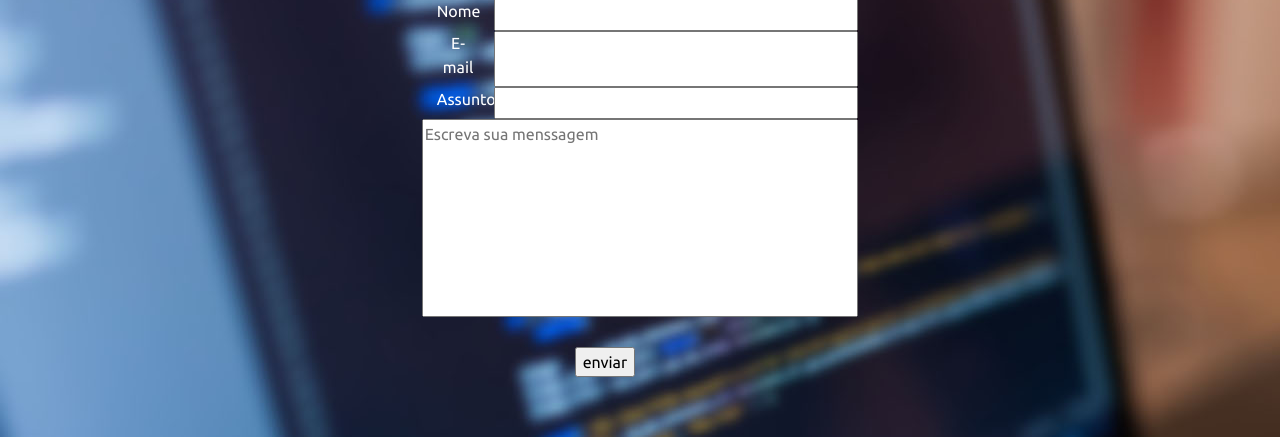
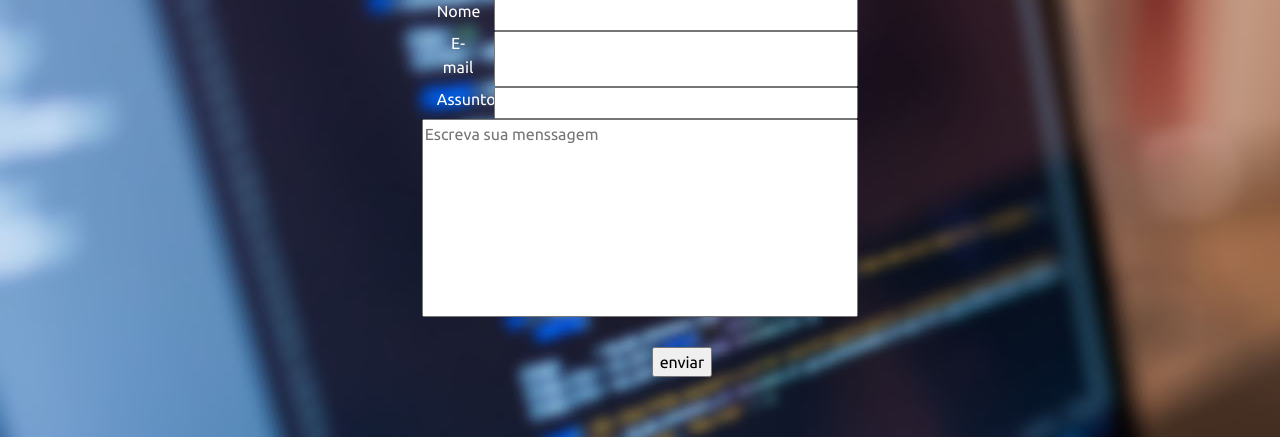
Before and after one commit to lucaspalmieri/lucasfpalmieri, a PHP site: page / in a window 1280 px wide. Shown: the part 1418-1855 px from the top of the page. Run offline with PHP 8.4, Linux system fonts and the light colour scheme.

Commit message:
pequenas alteracoes

```diff
--- a/css/style.css
+++ b/css/style.css
@@ -45,9 +45,11 @@ li{
 
 textarea{
   resize: none;
+  width: 459px;
+  height: 198px;
 }
 
 .btn-enviar{
-  margin-left: 153px;
+  margin-left: 230px;
   margin-top: 30px;
 }
```
